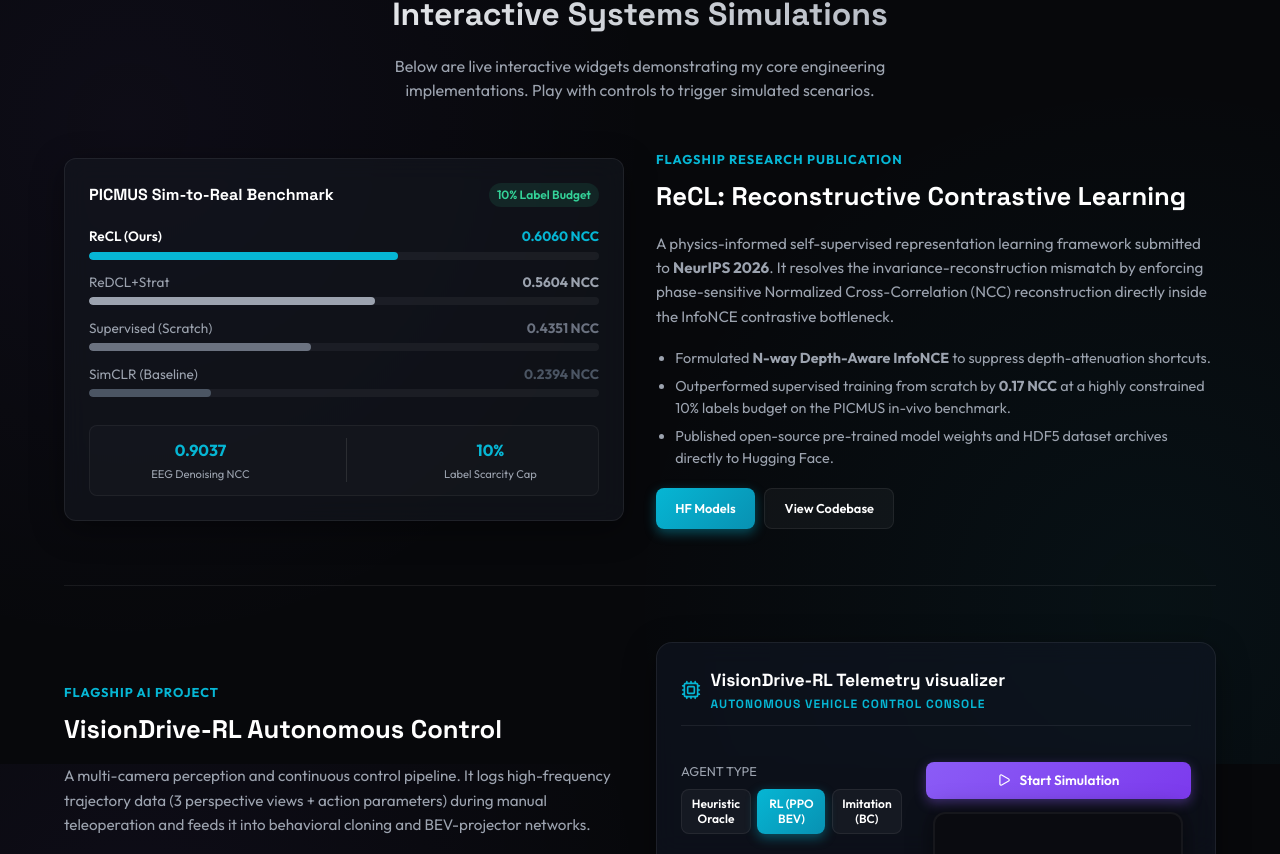
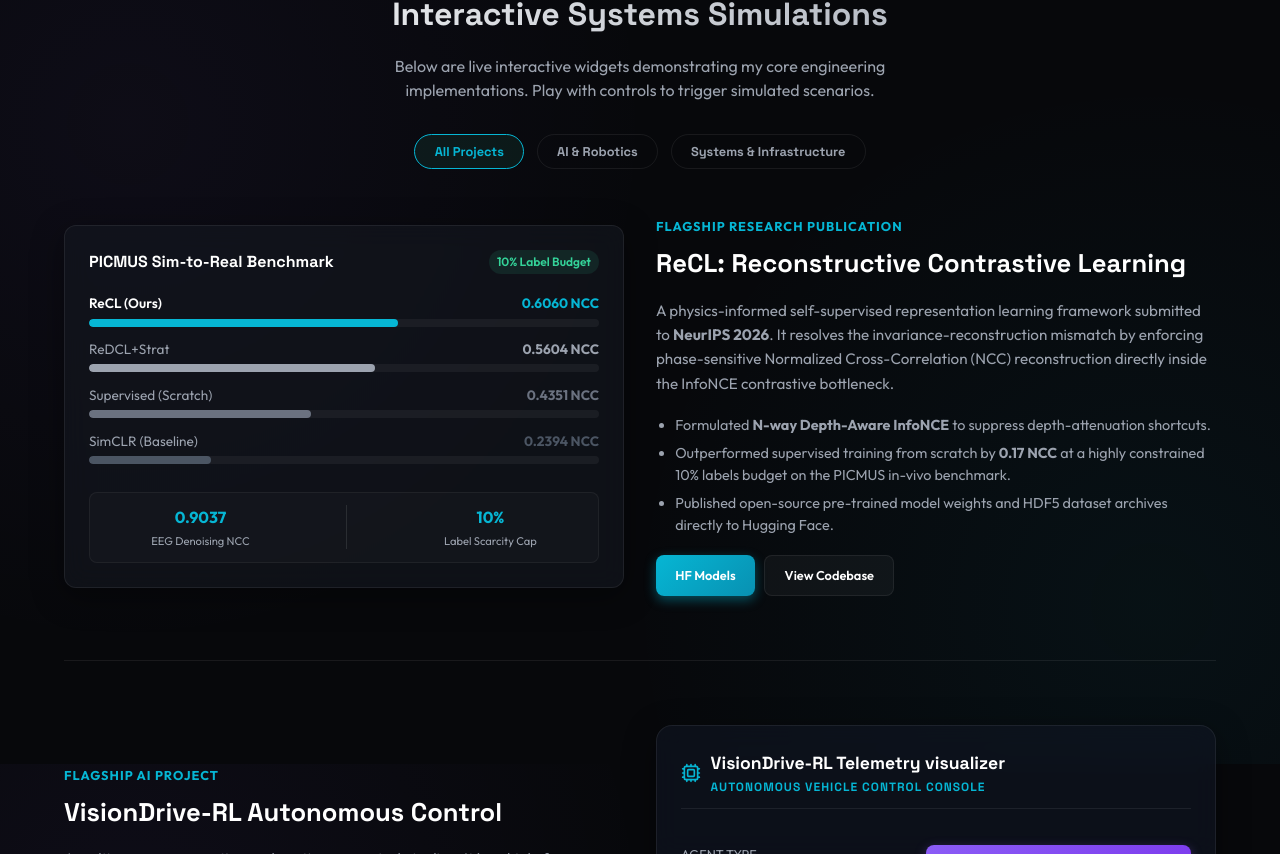
Before and after one commit to harsharajkumar-273/SDE-Portfolio-main, a React (Vite) app: page / in a window 1280 px wide. Shown: the part 1636-2490 px from the top of the page. Built offline with nearby package versions, Linux system fonts and the light colour scheme.

Commit message:
Optimize portfolio layout: Add domain tabs to reduce scrolling depth

```diff
--- a/src/App.jsx
+++ b/src/App.jsx
@@ -1,4 +1,4 @@
-import React from 'react';
+import React, { useState } from 'react';
 import Navbar from './components/Navbar';
 import Hero from './components/Hero';
 import Experience from './components/Experience';
@@ -11,46 +11,13 @@ import ReCLMetrics from './components/ReCLMetrics';
 import NerveSegmentationSim from './components/NerveSegmentationSim';
 
 export default function App() {
-  return (
-    <div style={{ minHeight: '100vh', display: 'flex', flexDirection: 'column' }}>
-      <Navbar />
+  const [activeTab, setActiveTab] = useState('all');
 
-      <main style={{ flexGrow: 1, paddingBottom: '6rem' }}>
-        <Hero />
-
-        <Experience />
-
-        {/* Interactive Simulators Section */}
-        <section id="projects" className="container" style={{ marginTop: '4rem' }}>
-          <h2 className="font-space" style={{
-            fontSize: '2rem',
-            fontWeight: 700,
-            marginBottom: '1rem',
-            textAlign: 'center',
-            background: 'linear-gradient(to right, #ffffff, var(--text-muted))',
-            WebkitBackgroundClip: 'text',
-            WebkitTextFillColor: 'transparent'
-          }}>
-            Interactive Systems Simulations
-          </h2>
-          <p style={{
-            textAlign: 'center',
-            color: 'var(--text-muted)',
-            fontSize: '1rem',
-            marginBottom: '3rem',
-            maxWidth: '600px',
-            margin: '0 auto 3rem auto'
-          }}>
-            Below are live interactive widgets demonstrating my core engineering implementations. Play with controls to trigger simulated scenarios.
-          </p>
-
-          <div style={{
-            display: 'flex',
-            flexDirection: 'column',
-            gap: '2.5rem'
-          }}>
-
-            {/* ReCL / DAC-Learn Row */}
+  const projects = [
+    {
+      id: 'recl',
+      categories: ['ai'],
+      element: (
         <div style={{
           display: 'grid',
           gridTemplateColumns: 'repeat(auto-fit, minmax(320px, 1fr))',
@@ -81,10 +48,12 @@ export default function App() {
             </div>
           </div>
         </div>
-
-            <hr style={{ border: 'none', borderTop: '1px solid var(--border)', margin: '1rem 0' }} />
-
-            {/* VisionDrive-RL Row */}
+      )
+    },
+    {
+      id: 'visiondrive',
+      categories: ['ai'],
+      element: (
         <div style={{
           display: 'grid',
           gridTemplateColumns: 'repeat(auto-fit, minmax(320px, 1fr))',
@@ -110,10 +79,12 @@ export default function App() {
           </div>
           <VisionDriveSim />
         </div>
-
-            <hr style={{ border: 'none', borderTop: '1px solid var(--border)', margin: '1rem 0' }} />
-
-            {/* Ultrasound Nerve Segmentation Row */}
+      )
+    },
+    {
+      id: 'segmentation',
+      categories: ['ai'],
+      element: (
         <div style={{
           display: 'grid',
           gridTemplateColumns: 'repeat(auto-fit, minmax(320px, 1fr))',
@@ -139,10 +110,12 @@ export default function App() {
             </a>
           </div>
         </div>
-
-            <hr style={{ border: 'none', borderTop: '1px solid var(--border)', margin: '1rem 0' }} />
-
-            {/* FernOS Row */}
+      )
+    },
+    {
+      id: 'fernos',
+      categories: ['systems'],
+      element: (
         <div style={{
           display: 'grid',
           gridTemplateColumns: 'repeat(auto-fit, minmax(320px, 1fr))',
@@ -168,10 +141,12 @@ export default function App() {
             </a>
           </div>
         </div>
-
-            <hr style={{ border: 'none', borderTop: '1px solid var(--border)', margin: '1rem 0' }} />
-
-            {/* CleanOps Row */}
+      )
+    },
+    {
+      id: 'cleanops',
+      categories: ['ai', 'systems'],
+      element: (
         <div style={{
           display: 'grid',
           gridTemplateColumns: 'repeat(auto-fit, minmax(320px, 1fr))',
@@ -202,10 +177,12 @@ export default function App() {
           </div>
           <CleanOpsSim />
         </div>
-
-            <hr style={{ border: 'none', borderTop: '1px solid var(--border)', margin: '1rem 0' }} />
-
-            {/* Repost-Radar Row */}
+      )
+    },
+    {
+      id: 'radar',
+      categories: ['systems'],
+      element: (
         <div style={{
           display: 'grid',
           gridTemplateColumns: 'repeat(auto-fit, minmax(320px, 1fr))',
@@ -231,7 +208,95 @@ export default function App() {
             </a>
           </div>
         </div>
+      )
+    }
+  ];
 
+  const filteredProjects = projects.filter(
+    (p) => activeTab === 'all' || p.categories.includes(activeTab)
+  );
+
+  return (
+    <div style={{ minHeight: '100vh', display: 'flex', flexDirection: 'column' }}>
+      <Navbar />
+
+      <main style={{ flexGrow: 1, paddingBottom: '6rem' }}>
+        <Hero />
+
+        <Experience />
+
+        {/* Interactive Simulators Section */}
+        <section id="projects" className="container" style={{ marginTop: '4rem' }}>
+          <h2 className="font-space" style={{
+            fontSize: '2rem',
+            fontWeight: 700,
+            marginBottom: '1rem',
+            textAlign: 'center',
+            background: 'linear-gradient(to right, #ffffff, var(--text-muted))',
+            WebkitBackgroundClip: 'text',
+            WebkitTextFillColor: 'transparent'
+          }}>
+            Interactive Systems Simulations
+          </h2>
+          <p style={{
+            textAlign: 'center',
+            color: 'var(--text-muted)',
+            fontSize: '1rem',
+            marginBottom: '2rem',
+            maxWidth: '600px',
+            margin: '0 auto 2rem auto'
+          }}>
+            Below are live interactive widgets demonstrating my core engineering implementations. Play with controls to trigger simulated scenarios.
+          </p>
+
+          {/* Tab Navigation */}
+          <div style={{
+            display: 'flex',
+            justifyContent: 'center',
+            gap: '0.8rem',
+            marginBottom: '3rem',
+            flexWrap: 'wrap'
+          }}>
+            {['all', 'ai', 'systems'].map((tab) => {
+              const label = tab === 'all' ? 'All Projects' : tab === 'ai' ? 'AI & Robotics' : 'Systems & Infrastructure';
+              const isActive = activeTab === tab;
+              return (
+                <button
+                  key={tab}
+                  onClick={() => setActiveTab(tab)}
+                  className="font-space"
+                  style={{
+                    padding: '0.5rem 1.2rem',
+                    borderRadius: '20px',
+                    border: '1px solid',
+                    borderColor: isActive ? 'var(--secondary)' : 'var(--border)',
+                    background: isActive ? 'rgba(52, 211, 153, 0.08)' : 'transparent',
+                    color: isActive ? 'var(--secondary)' : 'var(--text-muted)',
+                    cursor: 'pointer',
+                    fontSize: '0.8rem',
+                    fontWeight: 600,
+                    transition: 'all 0.2s ease-in-out'
+                  }}
+                >
+                  {label}
+                </button>
+              );
+            })}
+          </div>
+
+          <div style={{
+            display: 'flex',
+            flexDirection: 'column',
+            gap: '2.5rem'
+          }}>
+            {filteredProjects.map((p, idx) => (
+              <React.Fragment key={p.id}>
+                {p.element}
+                {idx < filteredProjects.length - 1 && (
+                  <hr style={{ border: 'none', borderTop: '1px solid var(--border)', margin: '1.5rem 0' }} />
+                )}
+              </React.Fragment>
+            ))}
           </div>
         </section>
 
```
Lines whose indentation alone changed are shown as unchanged.
